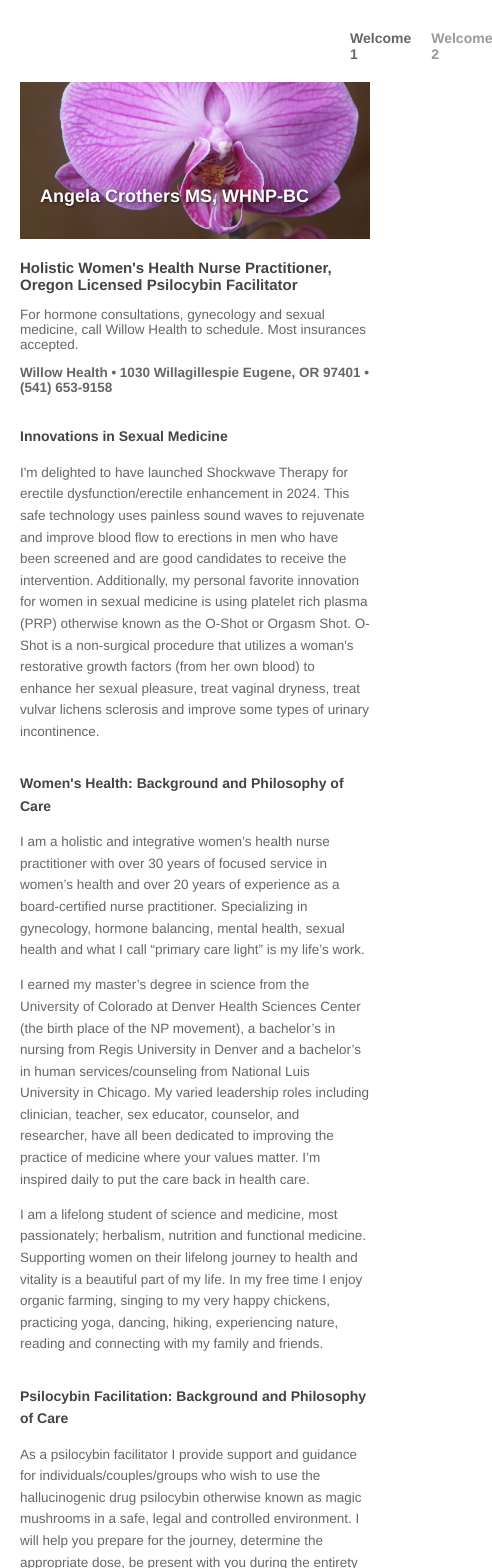
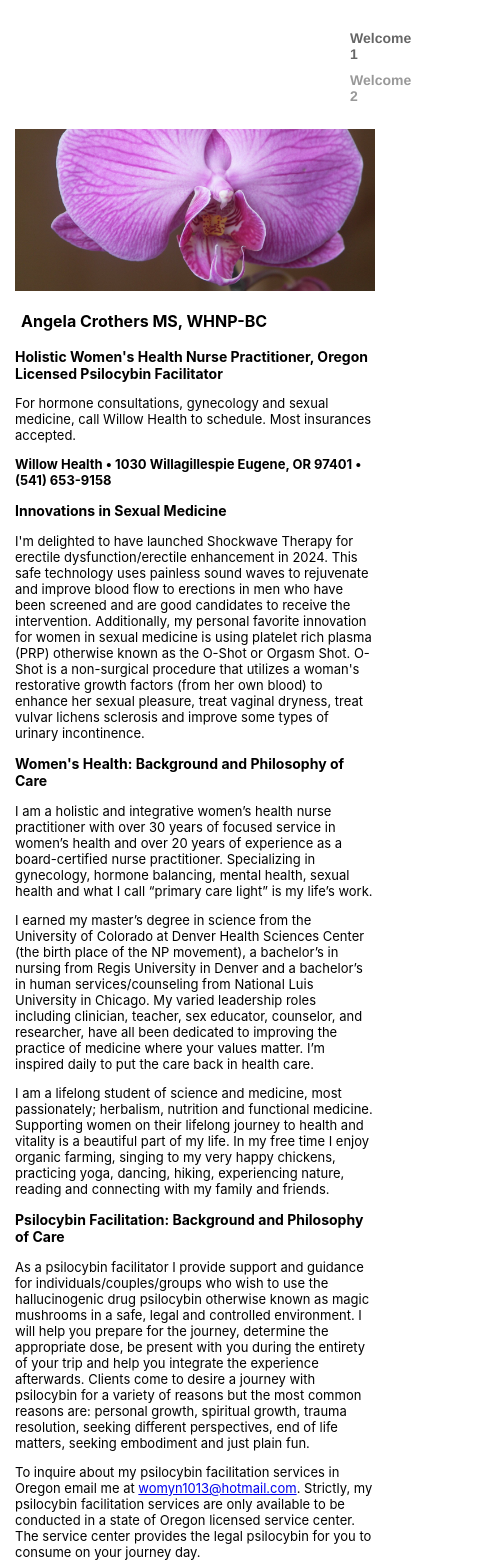
Before and after one commit to gulab3483/angela-crother, a React (Create React App) app: page / in a window 390 px wide. Shown: the top 1568 px of the page, 492 px wide, since content can reach past the window. Built offline with nearby package versions, Linux system fonts and the light colour scheme.

Commit message:
Make homepage fully responsive and match original iWeb content

```diff
--- a/src/HomePage.css
+++ b/src/HomePage.css
@@ -1,57 +1,38 @@
+@media (max-width: 768px) {
   .container {
-  max-width: 700px;
-  margin: 0 auto;
-  background-color: #ffffff;
-  font-family: 'Helvetica Neue', Arial, sans-serif;
-  padding: 20px;
-  color: #666; /* global body text color */
-  font-size: 13.5px; /* slightly smaller than default */
+    padding: 15px;
+    font-size: 13px;
   }
 
-.header {
-  position: relative;
-  margin-top: 0;
-  margin-bottom: 20px;
+  .name-overlay {
+    font-size: 16px;
+    bottom: 10px;
+    left: 10px;
+    padding: 6px;
+  }
+
+  .profile-img {
+    width: 100%;
+    max-width: 100%;
+    margin: 20px 0;
+  }
+
+  .nav-bar ul {
+    flex-direction: column;
+    margin-left: 0;
+  }
+
+  .nav-bar li {
+    margin-bottom: 10px;
+  }
+
+  .info-block h2,
+  .content-block h3 {
+    font-size: 14px;
   }
 
   .header-img {
     width: 100%;
     height: auto;
-  display: block;
   }
-
-.name-overlay {
-  position: absolute;
-  bottom: 20px;
-  left: 20px;
-  color: white;
-  font-size: 18px;
-  font-weight: bold;
-  text-shadow: 1px 1px 3px rgba(0, 0, 0, 0.6);
 }
-
-.info-block h2 {
-  font-size: 15px;
-  color: #444;
-  font-weight: bold;
-  margin-bottom: 8px;
-}
-
-.content-block {
-  margin-top: 30px;
-  line-height: 1.6;
-}
-
-.content-block h3 {
-  margin-top: 30px;
-  font-size: 14px;
-  color: #444;
-  font-weight: bold;
-}
-
-.profile-img {
-  display: block;
-  width: 300px;
-  margin: 40px 0;
-  border-radius: 8px;
-}
```
Lines whose indentation alone changed are shown as unchanged.
